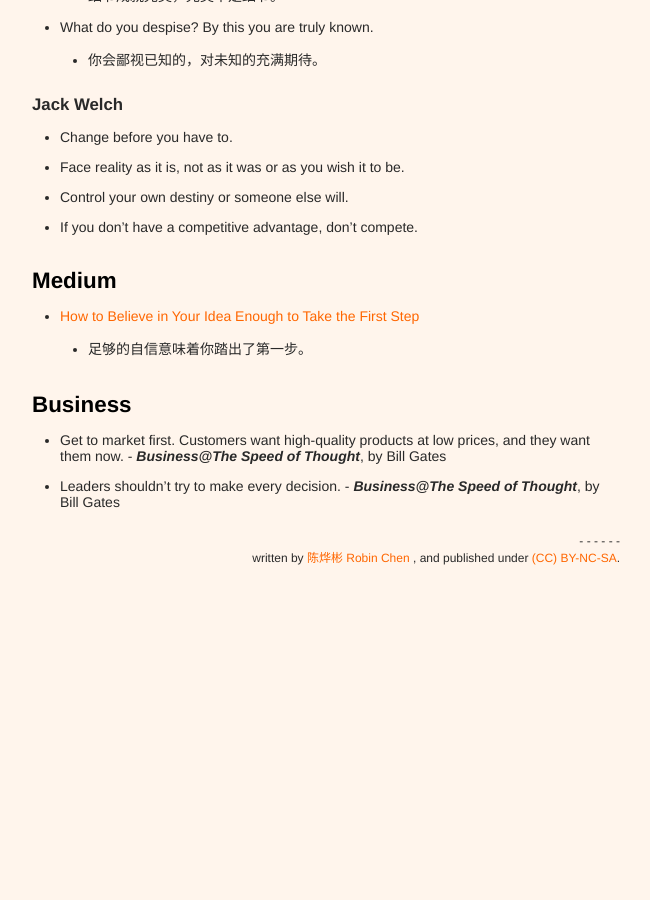
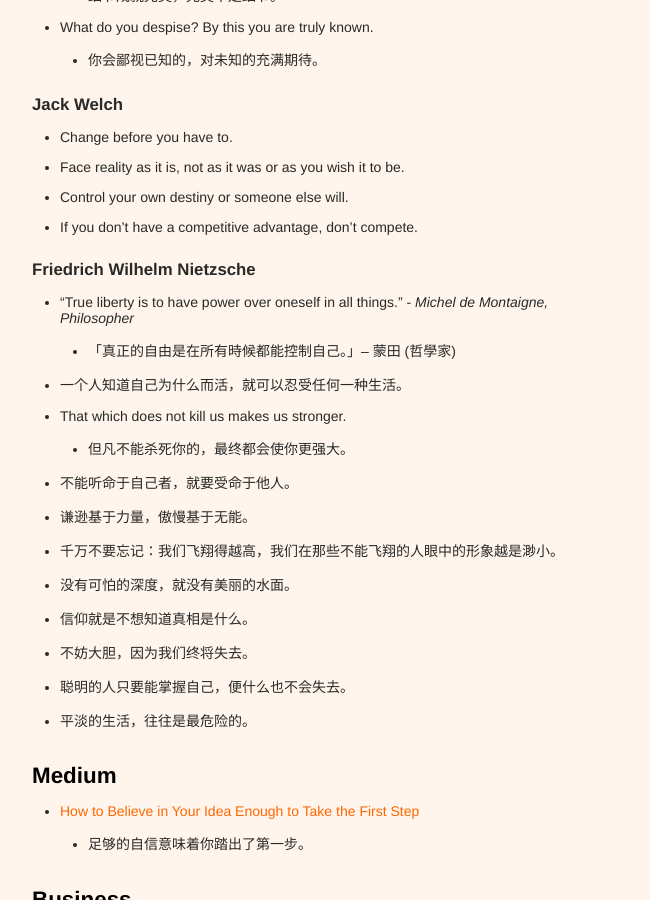
Before and after one commit to xianyuxmu/xianyuxmu.github.io, a Jekyll site: the page built from _posts/2017-06-17-chicken-soup.md, in a window 1280 px wide and 900 px high, scrolled down 2718 px. Shown: the whole window, without its empty margins (314-964 px from the left). Built offline with Jekyll 4.4.1, drawn with Linux system fonts in a browser that asks for light colours; comment, search, counter and statistics services are not loaded; before the commit the page ends 3353 px from its top, so only the background shows below that.

Commit message:
Chicken soup of 02 August, 2017, Friedrich Wilhelm Nietzsche

```diff
--- a/_posts/2017-06-17-chicken-soup.md
+++ b/_posts/2017-06-17-chicken-soup.md
@@ -90,6 +90,21 @@
 - Control your own destiny or someone else will.
 - If you don't have a competitive advantage, don't compete.
 
+### Friedrich Wilhelm Nietzsche
+
+- “True liberty is to have power over oneself in all things.” - *Michel de Montaigne, Philosopher*
+	- 「真正的自由是在所有時候都能控制自己。」– 蒙田 (哲學家)
+- 一个人知道自己为什么而活，就可以忍受任何一种生活。
+- That which does not kill us makes us stronger.
+	- 但凡不能杀死你的，最终都会使你更强大。
+- 不能听命于自己者，就要受命于他人。
+- 谦逊基于力量，傲慢基于无能。
+- 千万不要忘记：我们飞翔得越高，我们在那些不能飞翔的人眼中的形象越是渺小。
+- 没有可怕的深度，就没有美丽的水面。
+- 信仰就是不想知道真相是什么。
+- 不妨大胆，因为我们终将失去。
+- 聪明的人只要能掌握自己，便什么也不会失去。
+- 平淡的生活，往往是最危险的。
 
 ## Medium
 
```
